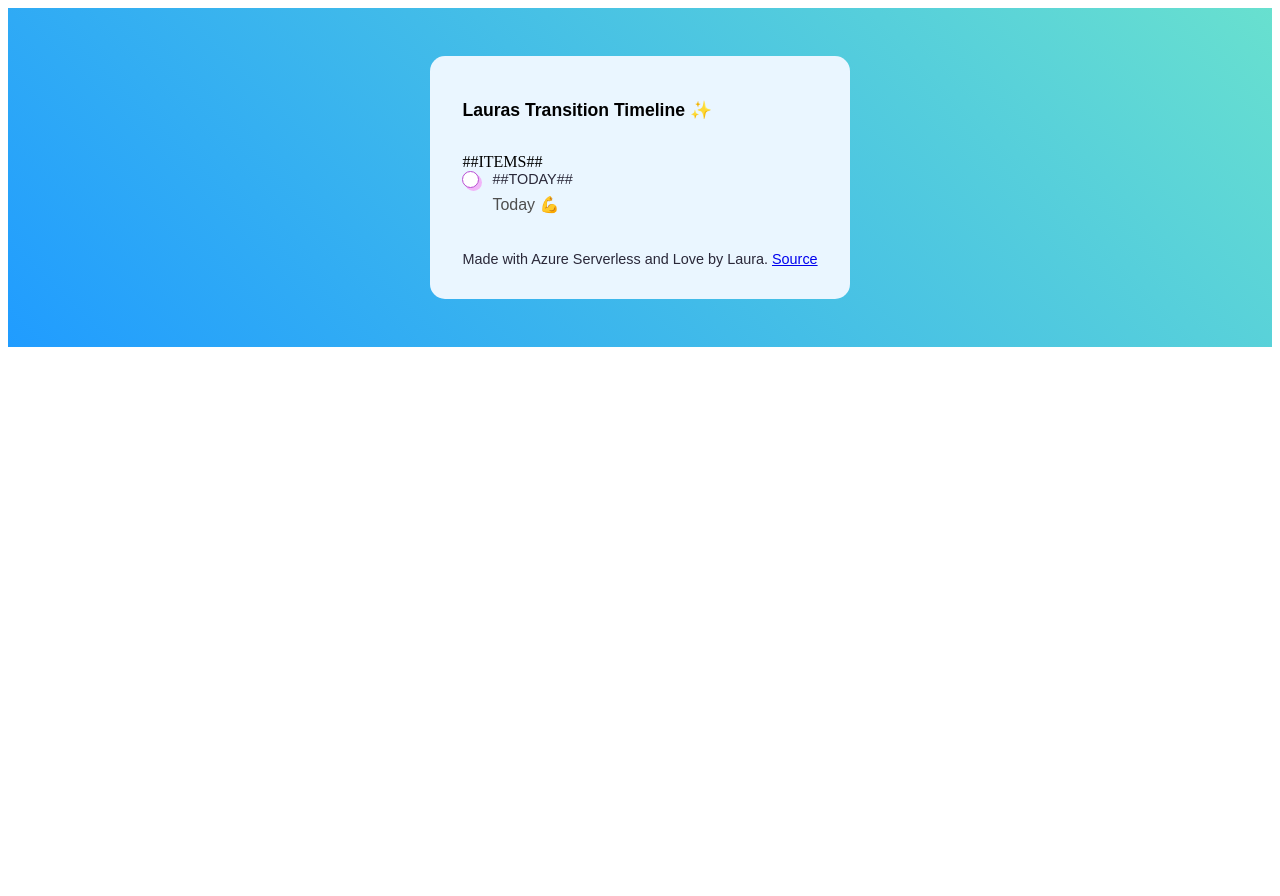
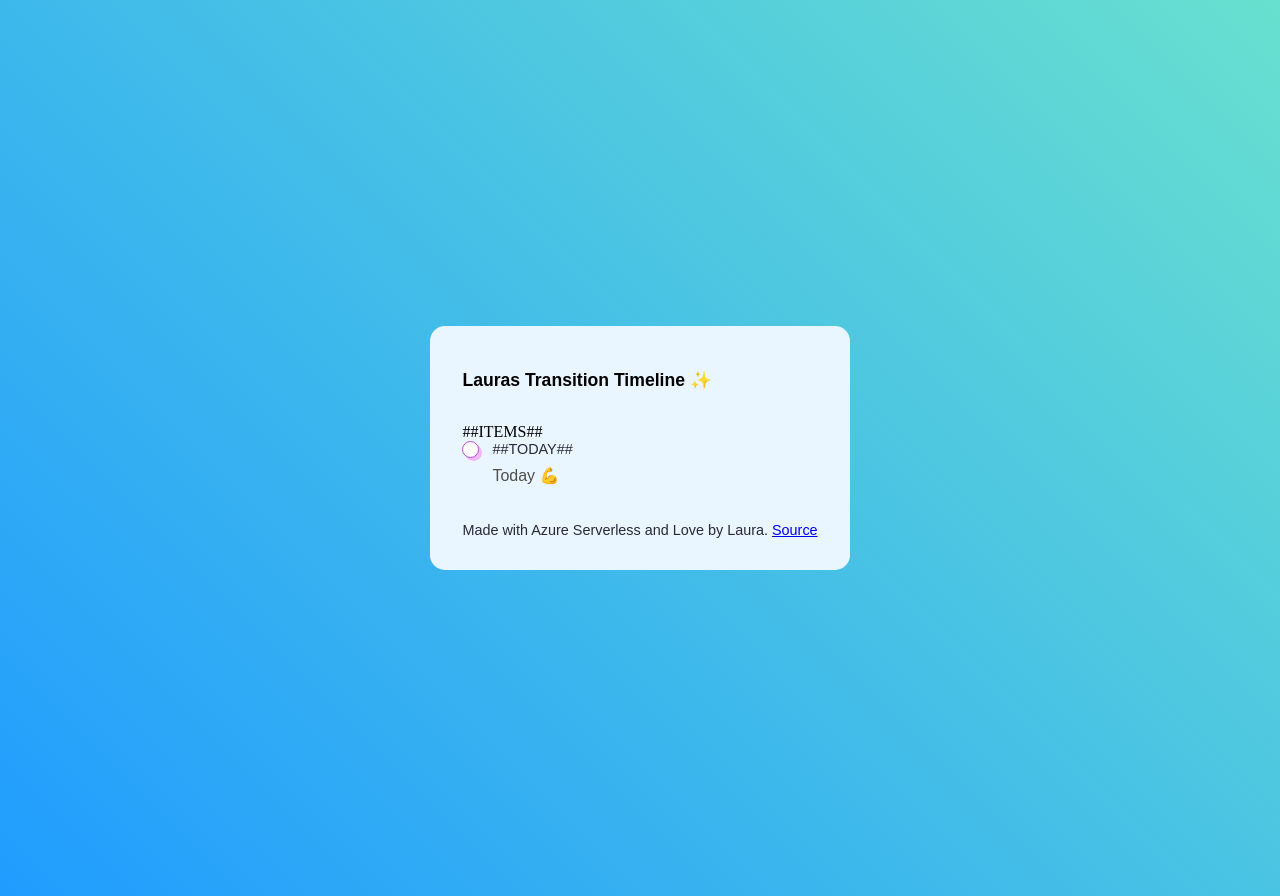
Before and after one commit to tim-krehan/timeline-lauka-app, a plain HTML site: page timeline-lauka-app/static/index.html in a window 1280 px wide. Before the commit the page ends 800 px from the top, so only its background shows below. Drawn offline with Linux system fonts and the light colour scheme.

Commit message:
update css to fix background not in fullscreen

```diff
--- a/timeline-lauka-app/static/index.html
+++ b/timeline-lauka-app/static/index.html
@@ -13,13 +13,23 @@
             padding: 0;
         }
 
+        html {
+            height: 100%;
+        }
+
+        body {
+            height: 100%;
+            margin: 0;
+        }
+
         .container {
             display: flex;
             justify-content: center;
             align-items: center;
-            padding: 0 1rem;
+            padding: 0;
             background: linear-gradient(45deg, #209cff, #68e0cf);
             padding: 3rem 0;
+            height: 100%;
         }
 
         .wrapper {
```
